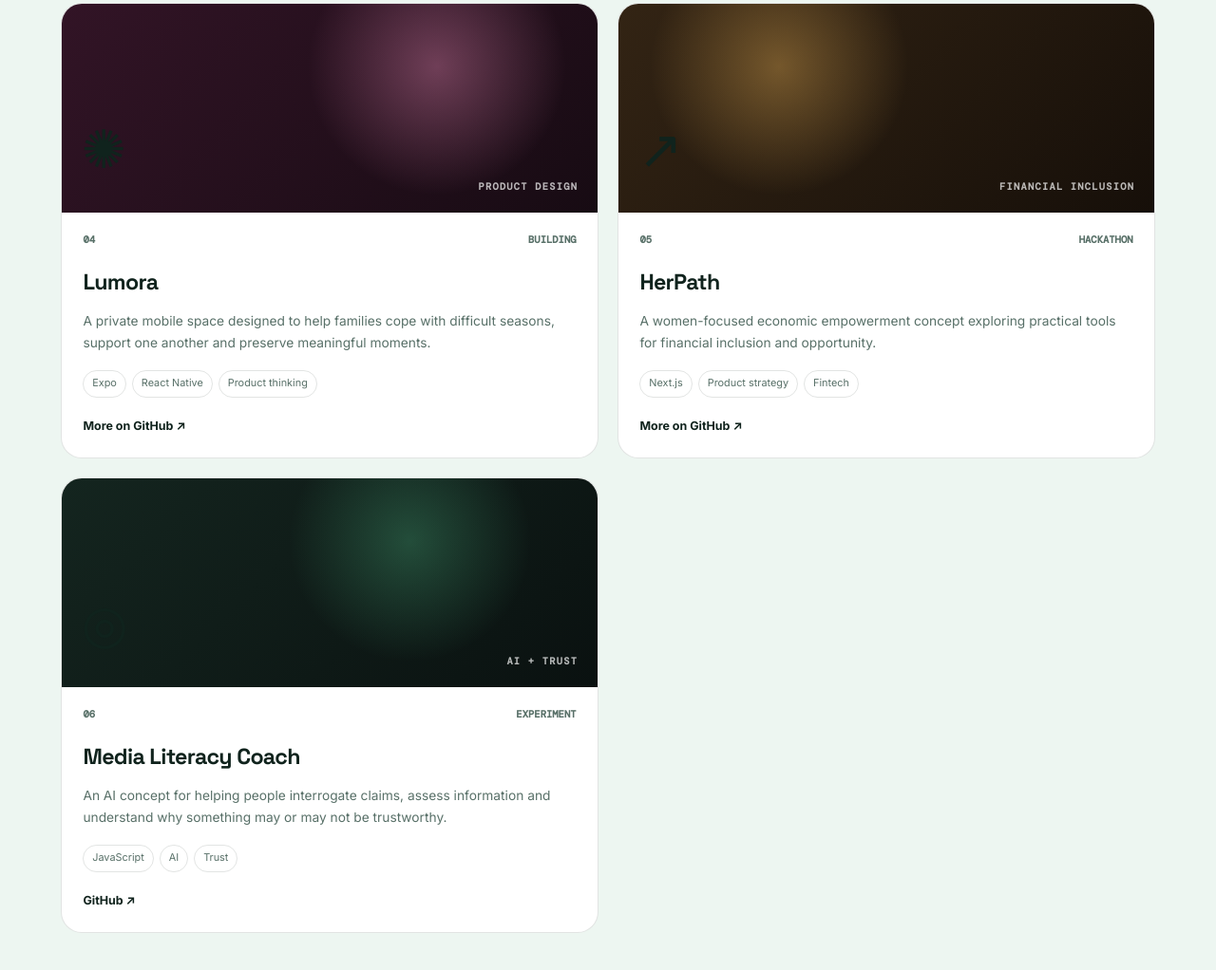
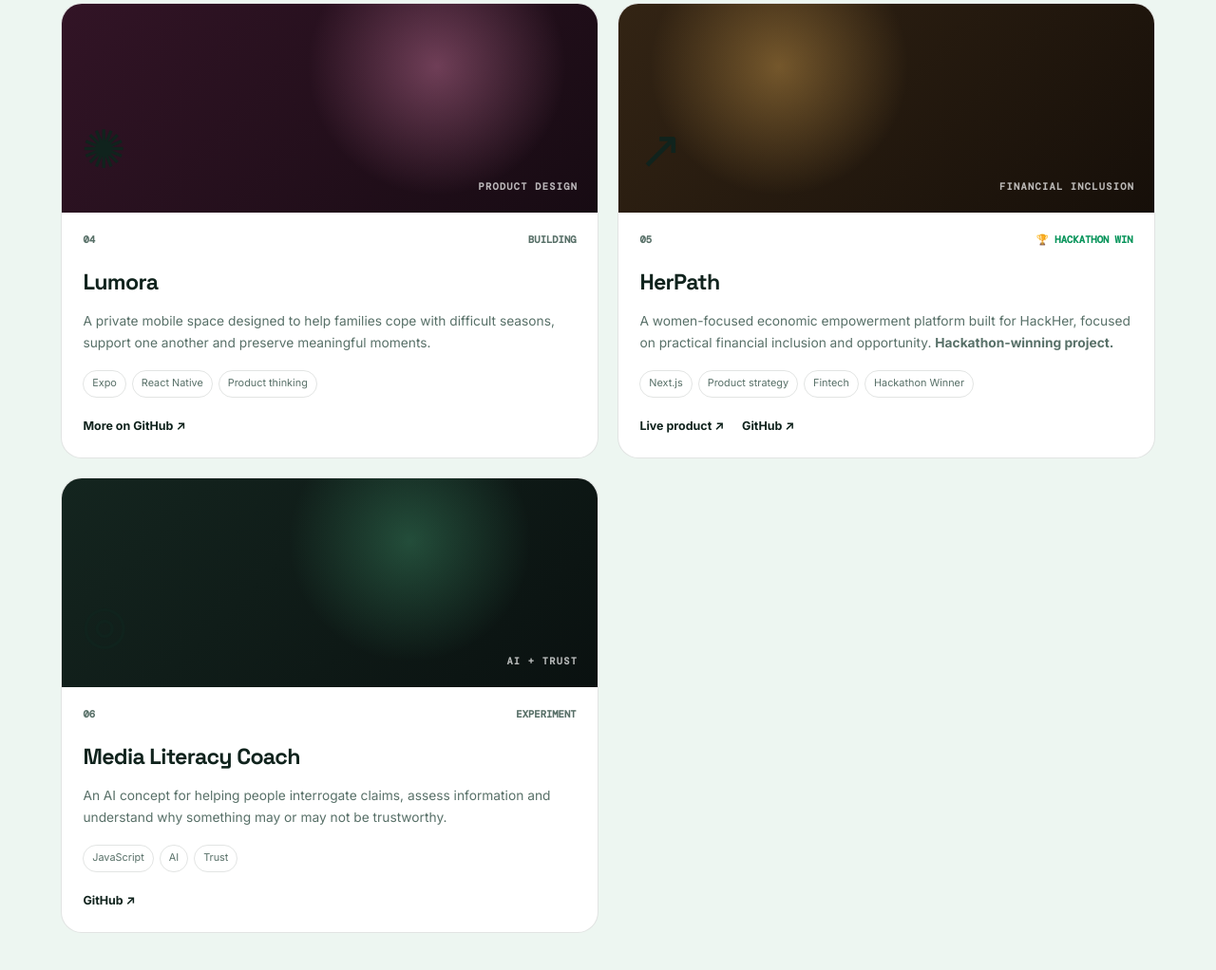
Before and after one commit to LeratoDaisy/Lerato_Personal_Website, a plain HTML site: page index.html in a window 1280 px wide. Shown: the part 2633-3655 px from the top of the page at 95% size. Drawn offline with nearby package versions, Linux system fonts and the light colour scheme.

Commit message:
feat: highlight HerPath hackathon win and live demo

```diff
--- a/index.html
+++ b/index.html
@@ -152,11 +152,11 @@
           <article class="project reveal">
             <div class="project-visual herpath-visual"><span class="visual-icon">↗</span><span class="visual-label">FINANCIAL INCLUSION</span></div>
             <div class="project-body">
-              <div class="project-meta"><span>05</span><span>HACKATHON</span></div>
+              <div class="project-meta"><span>05</span><span class="live-dot">🏆 HACKATHON WIN</span></div>
               <h3>HerPath</h3>
-              <p>A women-focused economic empowerment concept exploring practical tools for financial inclusion and opportunity.</p>
-              <div class="tags"><span>Next.js</span><span>Product strategy</span><span>Fintech</span></div>
-              <div class="links"><a href="https://github.com/LeratoDaisy" target="_blank" rel="noopener">More on GitHub ↗</a></div>
+              <p>A women-focused economic empowerment platform built for HackHer, focused on practical financial inclusion and opportunity. <strong>Hackathon-winning project.</strong></p>
+              <div class="tags"><span>Next.js</span><span>Product strategy</span><span>Fintech</span><span>Hackathon Winner</span></div>
+              <div class="links"><a href="https://herpath.vercel.app/" target="_blank" rel="noopener">Live product ↗</a><a href="https://github.com/LeratoDaisy" target="_blank" rel="noopener">GitHub ↗</a></div>
             </div>
           </article>
 
```
